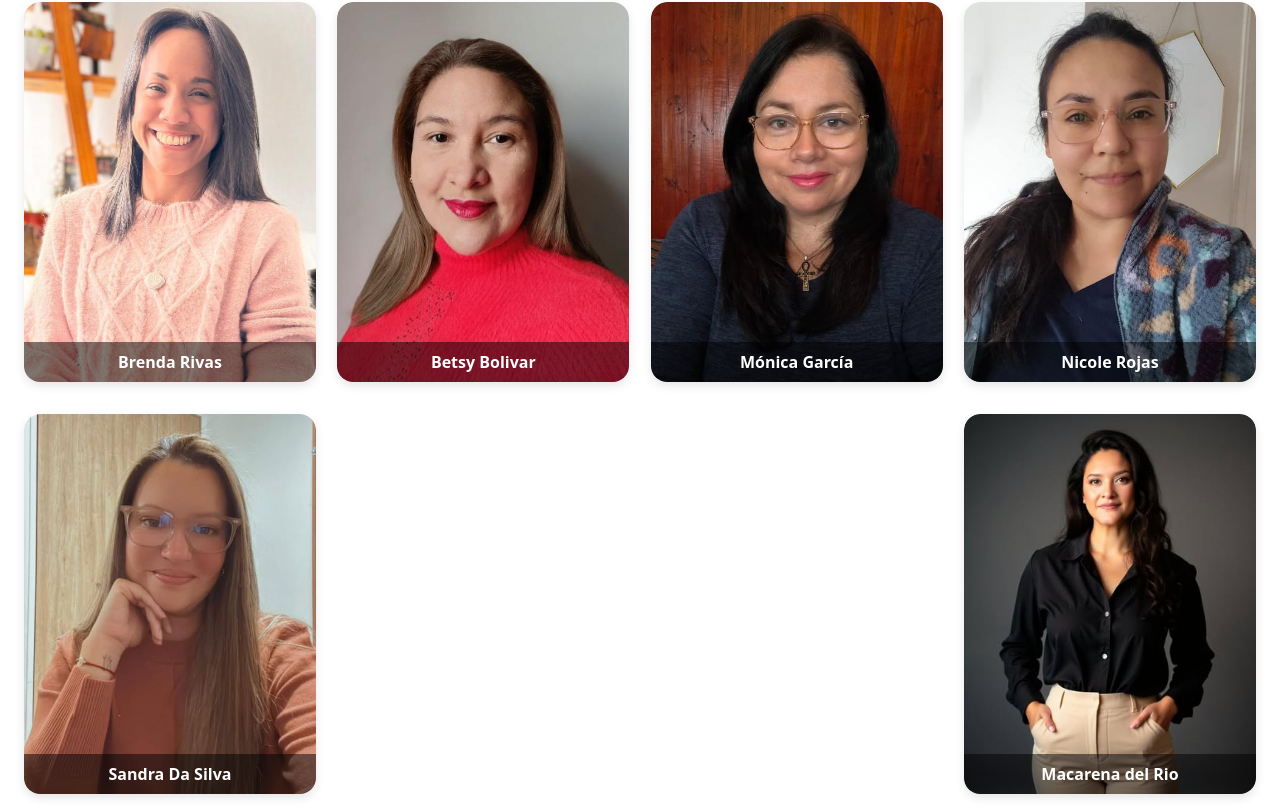
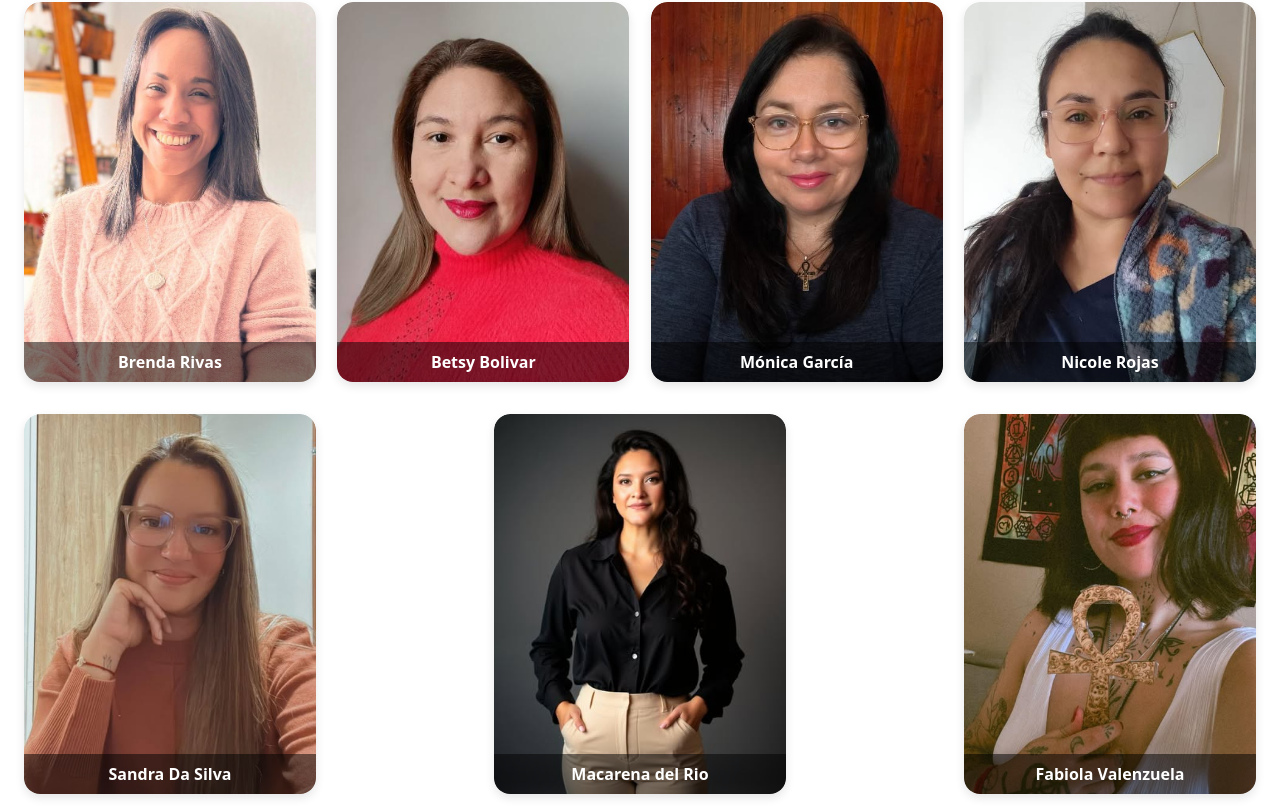
Before and after one commit to encuentrodesanacion/Encuentrodesanacion, a React (Vite) app: page /tratamientointegral in a window 1280 px wide. Shown: the part 250-1060 px from the top of the page. Built offline with nearby package versions, Linux system fonts and the light colour scheme.

Commit message:
fix: terapeuta7

```diff
--- a/src/pages/TratamientoIntegral.tsx
+++ b/src/pages/TratamientoIntegral.tsx
@@ -8,6 +8,7 @@ import Terapeuta3 from "../assets/Terapeuta3.jpg";
 import Terapeuta4 from "../assets/Terapeuta4.jpg";
 import Terapeuta5 from "../assets/Terapeuta5.jpg";
 import Terapeuta6 from "../assets/Terapeuta6.jpg";
+import Terapeuta7 from "../assets/Terapeuta7.jpg";
 
 export default function TratamientoHolistico() {
   const navigate = useNavigate();
@@ -55,6 +56,13 @@ export default function TratamientoHolistico() {
       terapeuta: "Macarena del Rio",
       description:
         "Sanación ancestral que canaliza energía vital y luz de alta vibración para armonizar cuerpo, mente y alma. A través de símbolos sagrados y la guía de diosas como Sekhmet, libera bloqueos energéticos, alivia ansiedad, fatiga y estrés, y te reconecta con tu poder interior. Equilibra tu energía. Despierta tu esencia.",
+    },
+    {
+      img: Terapeuta7,
+      title: "Limpieza con Cruz de ANKH",
+      terapeuta: "Fabiola Valenzuela",
+      description:
+        "El ankh, cruz ankh o llave de la vida, es un símbolo muy antiguo, muy asociada al antiguo Egipto, donde grandes Dioses y faraones. Sus bendiciones son múltiples, por ello, en esta formación viajáremos hacia el pasado, para conocer la historia y significado del Ankh y como poder poner sus virtudes al servicio de todos los involucrados. También aprenderás los tipos de contamines que podremos diagnosticar con ayuda del péndulo, en personas, espacio u objeto, y obviamente como limpiarnos con nuestra amada Cruz Ankh",
     },
   ];
 
```
Also changed, not shown: src/assets/Terapeuta7.jpg (added).
